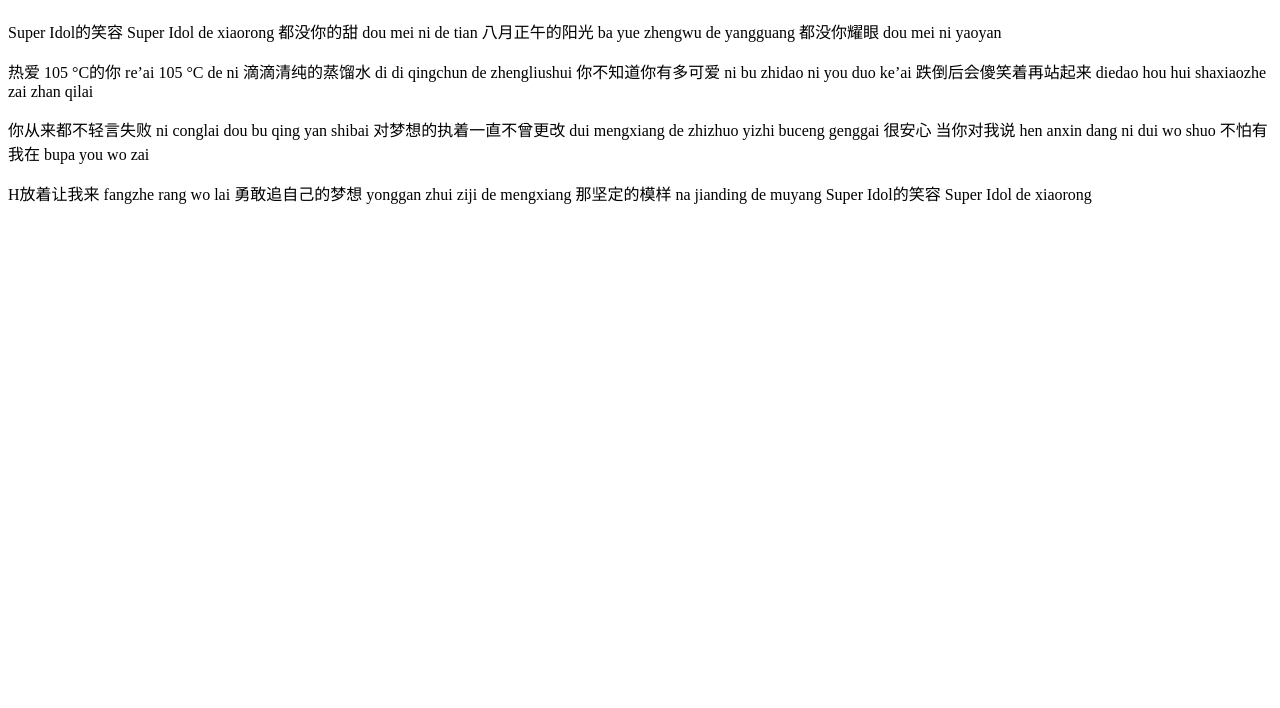
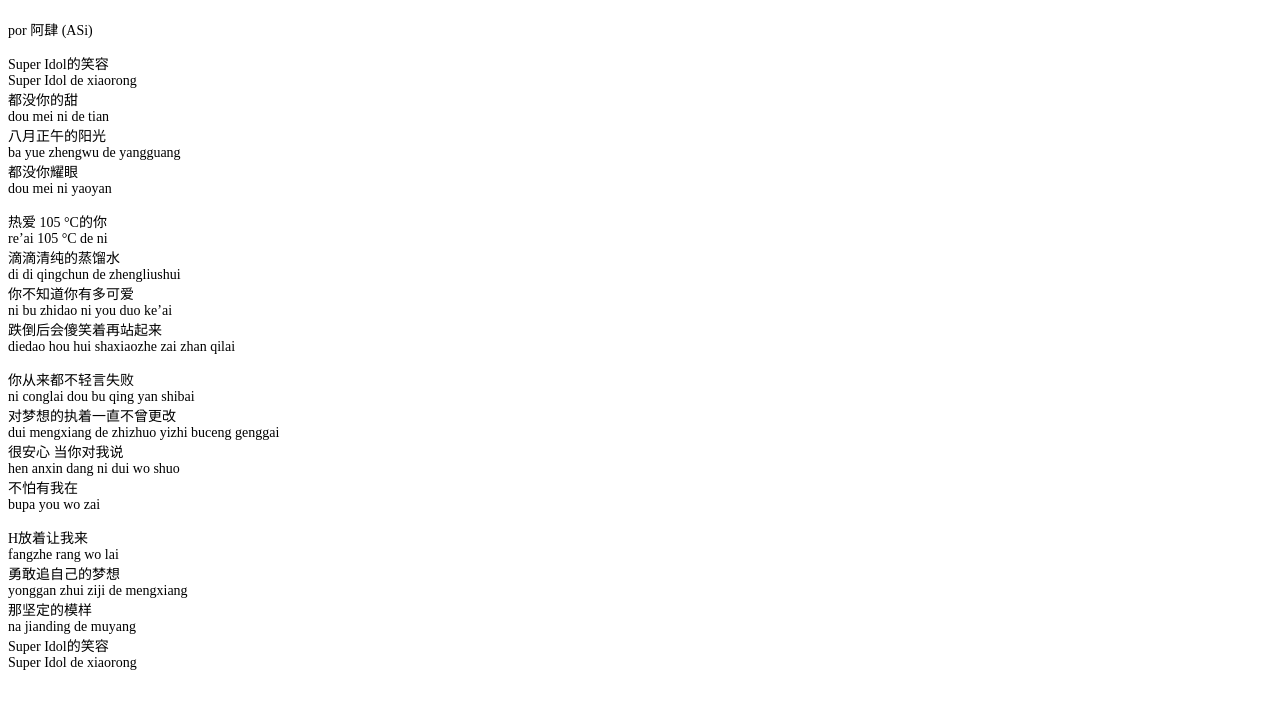
Before and after one commit to Axuuul/atividade1, a plain HTML site: page index.html in a window 1280 px wide. Shown: the part 70-778 px from the top of the page. Drawn offline with Linux system fonts and the light colour scheme.

Commit message:
adicionando css

```diff
--- a/index.html
+++ b/index.html
@@ -1,44 +1,47 @@
 <!DOCTYPE html>
 <html>
 <head>
+    <link href="style.css" rel="stylesheet">
 <title>superidol</title>
 </head>
 <body>
 
 <h1>热爱105°C的你 (Re Ai105°c De Ni)</h1>
-<p>Super Idol的笑容
-    Super Idol de xiaorong
-    都没你的甜
-    dou mei ni de tian
-    八月正午的阳光
-    ba yue zhengwu de yangguang
-    都没你耀眼
+<h3>por 阿肆 (ASi)</h3>
+<p>Super Idol的笑容 <br>
+    Super Idol de xiaorong<br>
+    都没你的甜<br>
+    dou mei ni de tian<br>
+    八月正午的阳光<br>
+    ba yue zhengwu de yangguang<br>
+    都没你耀眼<br>
     dou mei ni yaoyan</p>
 
-<p>热爱 105 °C的你
-    re’ai 105 °C de ni
-    滴滴清纯的蒸馏水
-    di di qingchun de zhengliushui
-    你不知道你有多可爱
-    ni bu zhidao ni you duo ke’ai
-    跌倒后会傻笑着再站起来
+<p>热爱 105 °C的你<br>
+    re’ai 105 °C de ni<br>
+    滴滴清纯的蒸馏水<br>
+    di di qingchun de zhengliushui<br>
+    你不知道你有多可爱<br>
+    ni bu zhidao ni you duo ke’ai<br>
+    跌倒后会傻笑着再站起来<br>
     diedao hou hui shaxiaozhe zai zhan qilai</p>
 
-<p>你从来都不轻言失败
-    ni conglai dou bu qing yan shibai
-    对梦想的执着一直不曾更改
-    dui mengxiang de zhizhuo yizhi buceng genggai
-    很安心 当你对我说
-    hen anxin dang ni dui wo shuo
-    不怕有我在
+<p>你从来都不轻言失败<br>
+    ni conglai dou bu qing yan shibai<br>
+    对梦想的执着一直不曾更改<br>
+    dui mengxiang de zhizhuo yizhi buceng genggai<br>
+    很安心 当你对我说<br>
+    hen anxin dang ni dui wo shuo<br>
+    不怕有我在<br>
     bupa you wo zai</p>
-<p>H放着让我来
-    fangzhe rang wo lai
-    勇敢追自己的梦想
-    yonggan zhui ziji de mengxiang
-    那坚定的模样
-    na jianding de muyang
-    Super Idol的笑容
+
+<p>H放着让我来<br>
+    fangzhe rang wo lai<br>
+    勇敢追自己的梦想<br>
+    yonggan zhui ziji de mengxiang<br>
+    那坚定的模样<br>
+    na jianding de muyang<br>
+    Super Idol的笑容<br>
     Super Idol de xiaorong</p>
 </body>
 </html>
--- /dev/null
+++ b/style.css
@@ -0,0 +1,13 @@
+h1 {
+    font-family: "Times New Roman", Times, serif;
+}
+
+h3{
+    font-size: 14px;
+    font-weight:normal;
+}
+
+p {
+    font-size: 14px;
+    font-family: "Times New Roman", Times, serif;
+}
```
